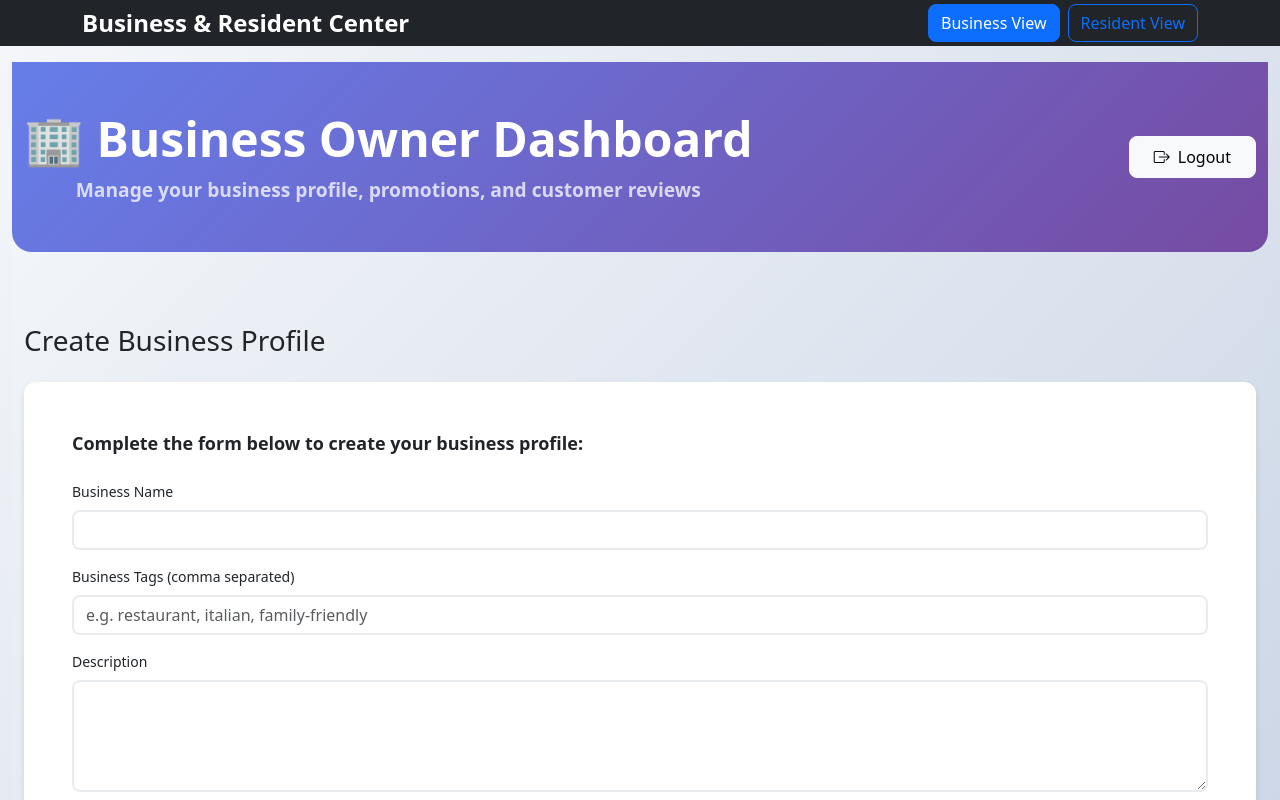
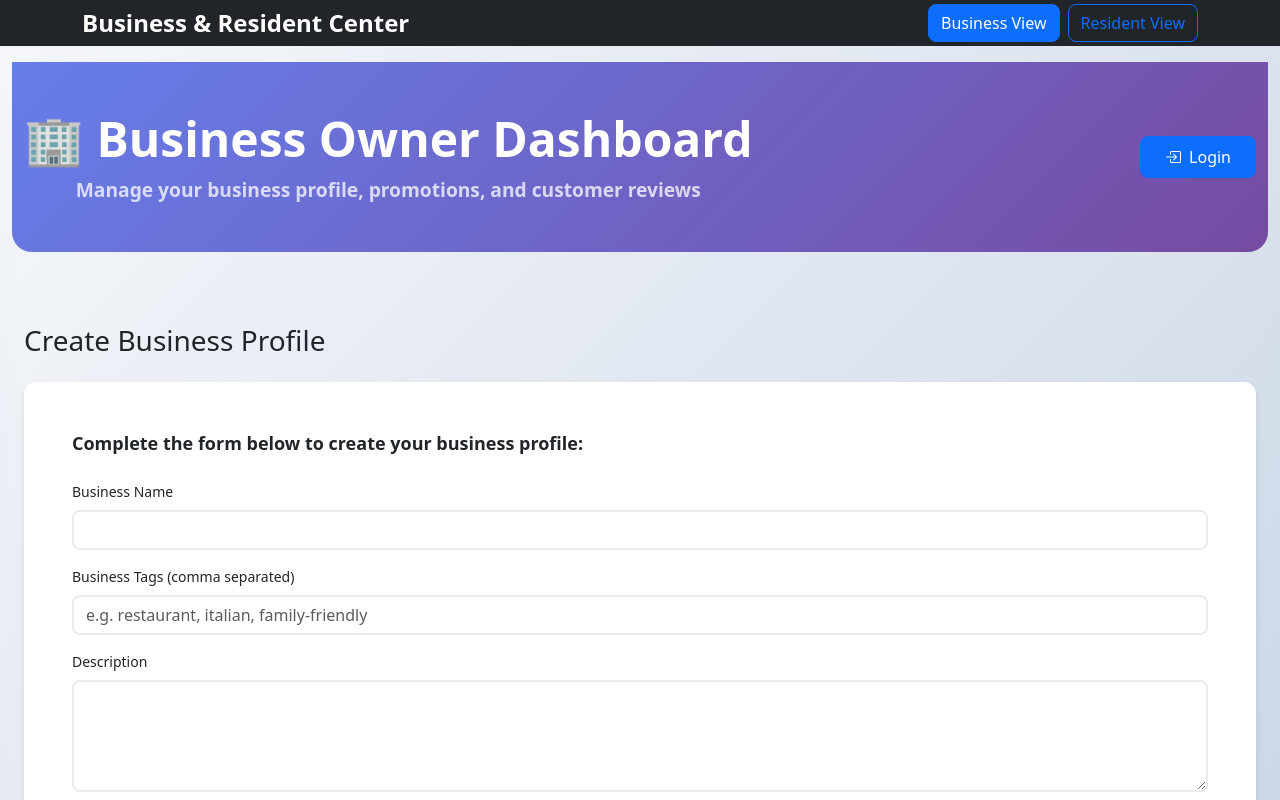
Before and after one commit to tanyatruong/COMP308GroupProject, a React (Vite) app in the folder client/business-app/: page /business in a window 1280 px wide. Shown: the top 800 px of the page. Built offline with nearby package versions, Linux system fonts and the light colour scheme; no server answers.

Commit message:
fix: login button navigation and conditional logout display

```diff
--- a/client/business-app/src/App.jsx
+++ b/client/business-app/src/App.jsx
@@ -110,6 +110,9 @@ function App() {
             <Route path="/business/create-offer" element={<CreateOffer />} />
             <Route path="/business/reviews" element={<ReviewsList />} />
 
+            {/* Authentication routes */}
+            <Route path="/login" element={<div className="text-center p-5"><h2>Please use the Auth App at <a href="http://localhost:3001" target="_blank" rel="noopener noreferrer">http://localhost:3001</a></h2></div>} />
+
             {/* Resident routes */}
             <Route path="/resident" element={<ResidentDashboard />} />
             <Route path="/resident/bulletinboard" element={<BulletinBoard />} />
--- a/client/business-app/src/components/business/BusinessDashboard.jsx
+++ b/client/business-app/src/components/business/BusinessDashboard.jsx
@@ -13,32 +13,37 @@ const BusinessDashboard = () => {
   const navigate = useNavigate();
   const location = useLocation();
   const [user, setUser] = useState(null);
+  const [isLoggedIn, setIsLoggedIn] = useState(false);
   const [notification, setNotification] = useState({ show: false, message: '', variant: 'info' });
 
   // Set up user data from localStorage
   useEffect(() => {
     const userId = localStorage.getItem('userId');
     const username = localStorage.getItem('username');
+    const role = localStorage.getItem('role');
 
     console.log("LocalStorage userId:", userId);
     console.log("LocalStorage username:", username);
+    console.log("LocalStorage role:", role);
 
-    if (userId) {
+    if (userId && username && role) {
       const loggedInUser = {
         id: userId,
-        role: 'BusinessOwner',
-        username: username || 'BusinessOwner'
+        role: role,
+        username: username
       };
       console.log("Setting user state:", loggedInUser);
       setUser(loggedInUser);
+      setIsLoggedIn(true);
     } else {
-      // For testing purposes only
+      // For testing purposes only - but mark as not logged in
       console.log("No userId in localStorage, using test ID");
       setUser({
         id: '67fbccd0b088a381cdcef65c',
         role: 'BusinessOwner',
         username: 'Test User'
       });
+      setIsLoggedIn(false);
     }
   }, []);
 
@@ -91,8 +96,17 @@ const BusinessDashboard = () => {
     localStorage.removeItem('username');
     localStorage.removeItem('role');
 
+    // Update state
+    setIsLoggedIn(false);
+    setUser(null);
+
     // Navigate to home
     navigate('/');
+  };
+
+  const handleLogin = () => {
+    // Open auth app in new tab
+    window.open('http://localhost:3001', '_blank');
   };
 
   // Navigation functions
@@ -121,9 +135,15 @@ const BusinessDashboard = () => {
                 <h1 className="mb-2 fw-bold">🏢 Business Owner Dashboard</h1>
                 <p className="mb-0 opacity-75">Manage your business profile, promotions, and customer reviews</p>
               </div>
-              <Button variant="light" onClick={handleLogout} className="px-4 py-2">
-                <i className="bi bi-box-arrow-right me-2"></i>Logout
-              </Button>
+              {isLoggedIn ? (
+                <Button variant="light" onClick={handleLogout} className="px-4 py-2">
+                  <i className="bi bi-box-arrow-right me-2"></i>Logout
+                </Button>
+              ) : (
+                <Button variant="primary" onClick={handleLogin} className="px-4 py-2">
+                  <i className="bi bi-box-arrow-in-right me-2"></i>Login
+                </Button>
+              )}
             </Col>
           </Row>
         </Container>
--- a/client/business-app/src/components/residentCommunity/commonComponents/ResidentNavBar/ResidentNavBar.jsx
+++ b/client/business-app/src/components/residentCommunity/commonComponents/ResidentNavBar/ResidentNavBar.jsx
@@ -59,7 +59,7 @@ const ResidentNavBar = () => {
                   Logout
                 </Button>
               ) : (
-                <Button variant="primary" onClick={() => navigate('/login')}>
+                <Button variant="primary" onClick={() => window.open('http://localhost:3001', '_blank')}>
                   Login
                 </Button>
               )}
```
